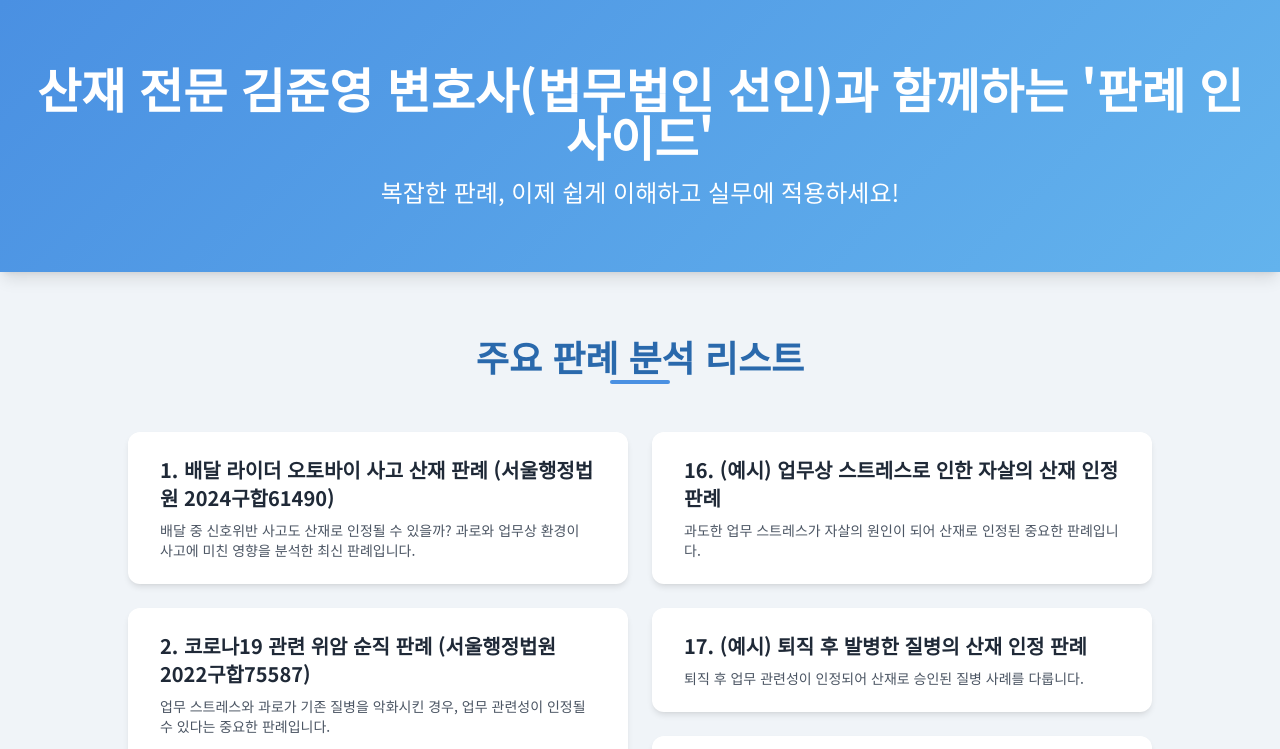
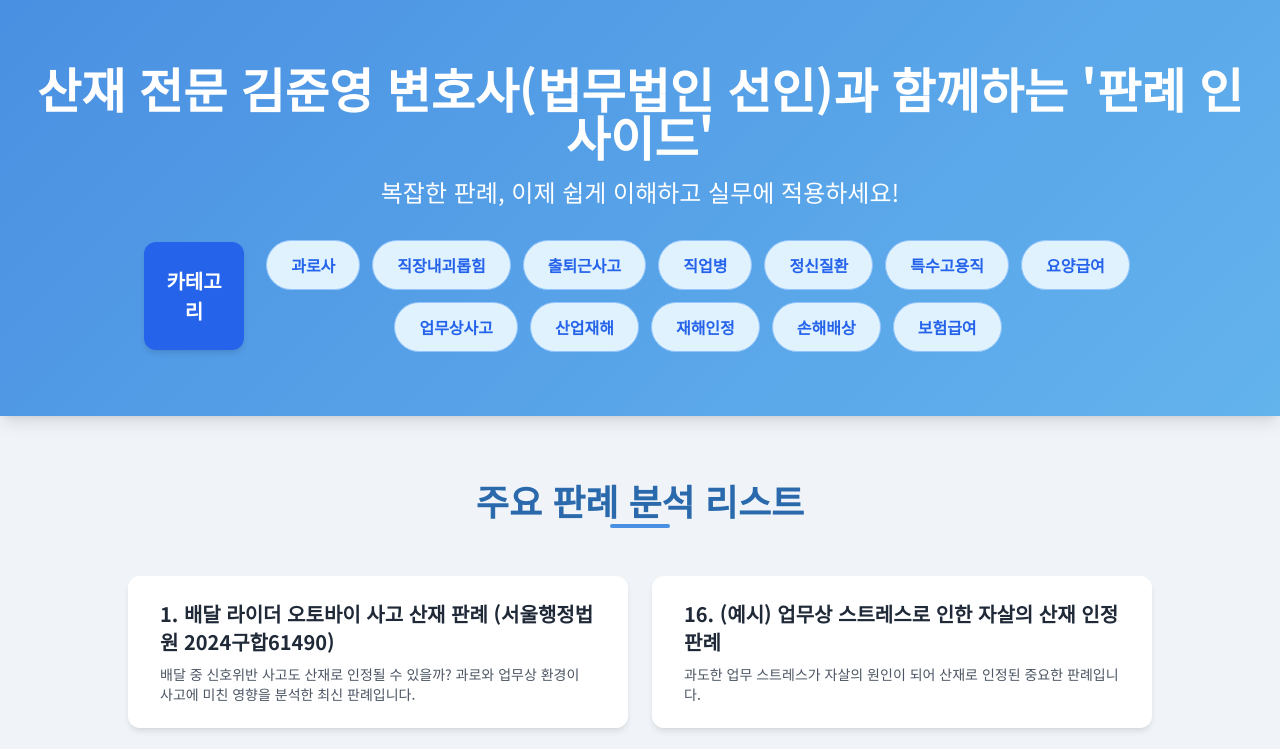
Before and after one commit to JustinKim0324/1, a plain HTML site: page index.HTML in a window 1280 px wide. Shown: the top 749 px of the page. Drawn offline with nearby package versions, Linux system fonts and the light colour scheme.

Commit message:
Update index.HTML

```diff
--- a/index.HTML
+++ b/index.HTML
@@ -110,6 +110,37 @@
     .list-item-animation:nth-child(28) { animation-delay: 1.45s; }
     .list-item-animation:nth-child(29) { animation-delay: 1.5s; }
     .list-item-animation:nth-child(30) { animation-delay: 1.55s; }
+
+    /* 카테고리 버튼 스타일 */
+    .category-button {
+      background-color: #e0f2fe; /* 연한 파란색 배경 */
+      color: #2563eb; /* 파란색 텍스트 */
+      padding: 0.75rem 1.5rem;
+      border-radius: 9999px; /* 완전 둥근 모서리 (pill shape) */
+      font-weight: 600; /* 세미볼드 */
+      transition: background-color 0.2s ease-in-out, color 0.2s ease-in-out;
+      white-space: nowrap; /* 텍스트 줄바꿈 방지 */
+      border: 1px solid #93c5fd; /* 테두리 */
+    }
+    .category-button:hover {
+      background-color: #2563eb; /* 호버 시 진한 파란색 배경 */
+      color: white; /* 호버 시 흰색 텍스트 */
+    }
+    /* 카테고리 라벨 박스 스타일 */
+    .category-label-box {
+      background-color: #2563eb; /* 진한 파란색 배경 */
+      color: white;
+      padding: 1.5rem 1rem;
+      border-radius: 0.75rem;
+      font-size: 1.25rem; /* 글자 크기 조정 */
+      font-weight: bold;
+      display: flex;
+      align-items: center;
+      justify-content: center;
+      min-width: 100px; /* 최소 너비 조정 */
+      text-align: center;
+      box-shadow: 0 4px 6px -1px rgba(0, 0, 0, 0.1), 0 2px 4px -2px rgba(0, 0, 0, 0.06);
+    }
   </style>
 </head>
 <body>
@@ -123,6 +154,31 @@
       <p class="text-xl md:text-2xl opacity-90 animate-fade-in-up">
         복잡한 판례, 이제 쉽게 이해하고 실무에 적용하세요!
       </p>
+
+      <!-- 카테고리 박스 추가 -->
+      <div class="mt-8 flex flex-col md:flex-row items-center justify-center gap-4 animate-fade-in-up max-w-5xl mx-auto px-4">
+        <!-- '카테고리' 라벨 박스 -->
+        <div class="category-label-box">
+          카테고리
+        </div>
+        <!-- 카테고리 버튼들 -->
+        <div class="flex flex-wrap justify-center gap-3 flex-grow">
+          <button class="category-button">과로사</button>
+          <button class="category-button">직장내괴롭힘</button>
+          <button class="category-button">출퇴근사고</button>
+          <button class="category-button">직업병</button>
+          <button class="category-button">정신질환</button>
+          <button class="category-button">특수고용직</button>
+          <button class="category-button">요양급여</button>
+          <button class="category-button">업무상사고</button>
+          <button class="category-button">산업재해</button>
+          <button class="category-button">재해인정</button>
+          <button class="category-button">손해배상</button>
+          <button class="category-button">보험급여</button>
+        </div>
+      </div>
+      <!-- 카테고리 박스 끝 -->
+
     </div>
   </header>
 
@@ -413,5 +469,8 @@
     </div>
   </footer>
 
+  <script>
+    // YouTube 플레이어 관련 JavaScript 코드 제거 (이전 요청에 따라 이미 제거됨)
+  </script>
 </body>
 </html>
```
